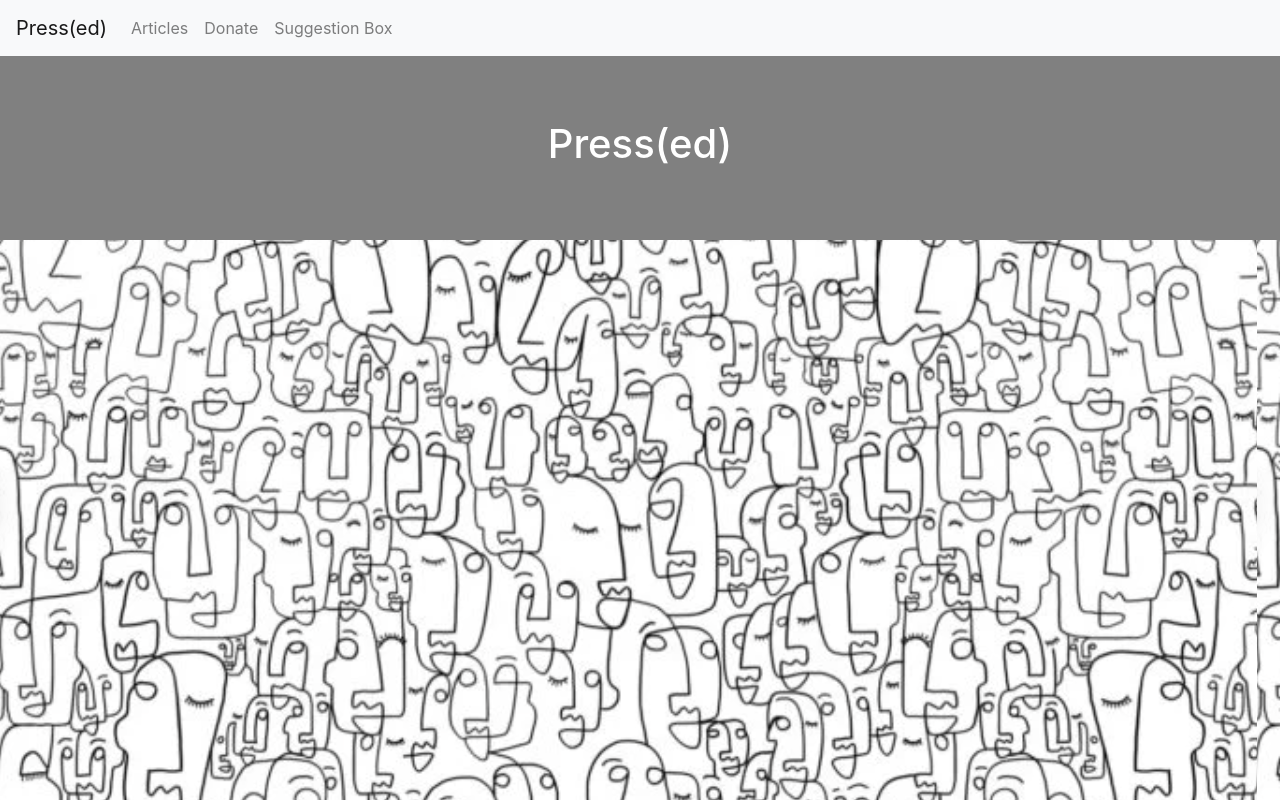
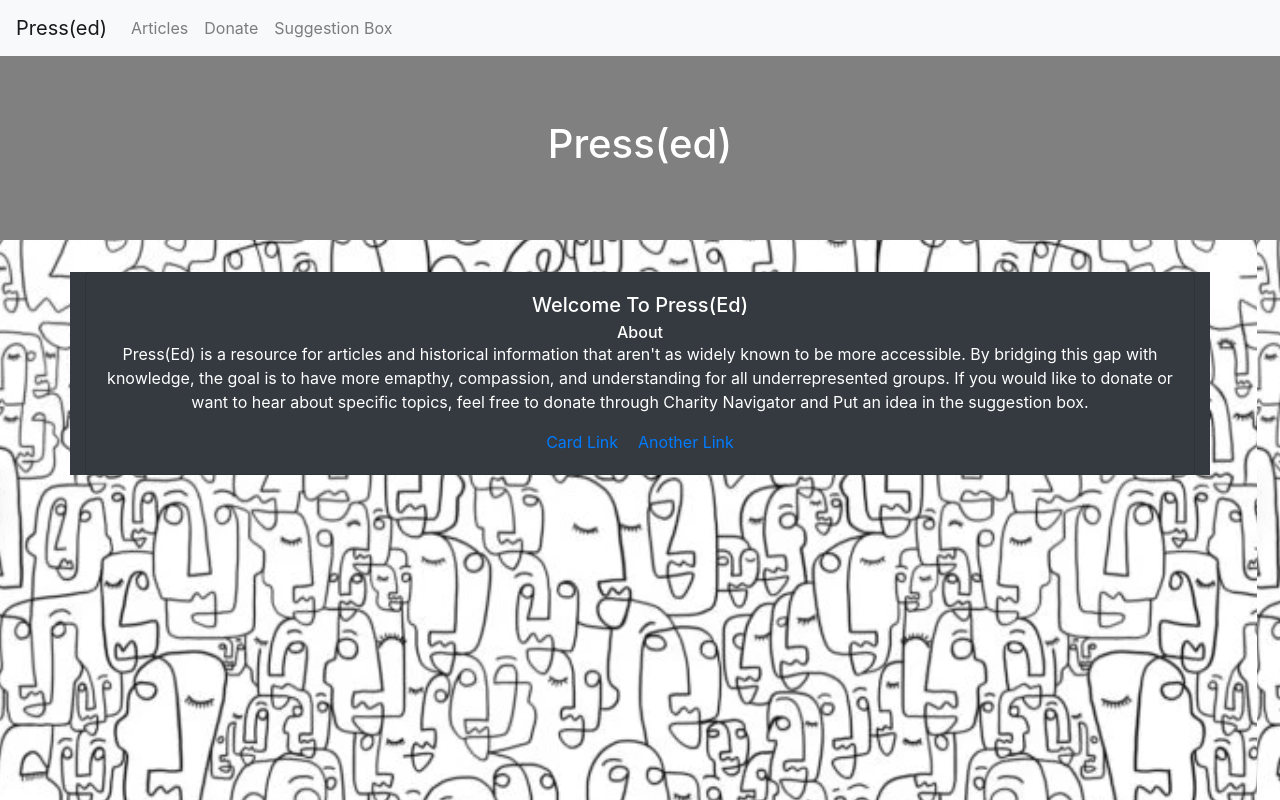
Before and after one commit to KelseyCortez/Pressed-React, a React (Create React App) app: page / in a window 1280 px wide. Built offline with nearby package versions, Linux system fonts and the light colour scheme.

Commit message:
adds about page

```diff
--- a/src/App.js
+++ b/src/App.js
@@ -1,11 +1,12 @@
 import React from 'react';
 import './App.css';
 import { Route, BrowserRouter, Switch } from 'react-router-dom';
-import Home from './components/Home';
 import CharityNav from './components/CharityNav';
 import Articles from './components/Articles';
 import Jumbotron from './components/Jumbotronheader';
 import Suggestions  from './components/Suggestions';
+import About from './components/About';
+import Home from './components/Home';
 
 
 function App() {
@@ -15,7 +16,7 @@ function App() {
       <Jumbotron />
       <BrowserRouter>
       <Switch>
-        {/* <Route exact path= '/' component= {Home}></Route> */}
+        <Route exact path= '/' component= {About}></Route>
         <Route path='/charitynav' component={CharityNav}></Route>
         <Route path='/articles' component={Articles}></Route>
         <Route path='/suggestions' component={Suggestions}></Route>
--- /dev/null
+++ b/src/components/About.jsx
@@ -0,0 +1,27 @@
+import React, { Component } from 'react'
+import { Card, Container } from 'react-bootstrap';
+
+export default class About extends Component {
+    render() {
+        return (
+            <Container className="bg-dark text-white">
+                <Card className="bg-dark text-white">
+                    <Card.Body>
+                        <Card.Title>Welcome To Press(Ed)</Card.Title>
+                        <Card.Subtitle >About</Card.Subtitle>
+                        <Card.Text>
+                            Press(Ed) is a resource for articles and historical information that aren't as widely known to be more accessible. By bridging this gap with knowledge, the goal is to have more emapthy, compassion, and understanding for all underrepresented groups.
+
+
+                            If you would like to donate or want to hear about specific topics, feel free to donate through Charity Navigator and Put an idea in the suggestion box.
+
+
+    </Card.Text>
+                        <Card.Link href="#">Card Link</Card.Link>
+                        <Card.Link href="#">Another Link</Card.Link>
+                    </Card.Body>
+                </Card>
+            </Container>
+        )
+    }
+}
--- a/src/components/Articles.jsx
+++ b/src/components/Articles.jsx
@@ -1,6 +1,6 @@
 import React, { Component } from 'react';
 import { db } from './firebase';
-import { Card, Container, Accordion} from 'react-bootstrap';
+import { Card, Container, Accordion } from 'react-bootstrap';
 
 export default class Articles extends Component {
     constructor() {
@@ -30,13 +30,12 @@ export default class Articles extends Component {
             })
     }
 
-
     render() {
         return (
             <div>
                 {this.state.articles.map((article, index) => {
                     return (
-                    <Container key={index} >
+                        <Container key={index} >
                             <Accordion>
                                 <Card className="bg-dark text-white">
                                     <Accordion.Toggle as={Card.Header} eventKey="0">{article.title}</Accordion.Toggle>
--- a/src/components/Suggestions.jsx
+++ b/src/components/Suggestions.jsx
@@ -8,6 +8,7 @@ export default class Suggestions extends Component {
         idea: '',
         notSubmitted: true,
     }
+
     handleSubmit = (e) => {
         e.preventDefault();
         db.collection('suggestions').add({
@@ -17,15 +18,15 @@ export default class Suggestions extends Component {
         this.setState({
             notSubmitted: false,
         })
+    }
 
-
-    }
     handleChange = (e) => {
         const { value, name } = e.target;
         this.setState({
             [name]: value
         })
     }
+
     render() {
         return (
             <Container className="bg-dark text-white">
@@ -40,12 +41,14 @@ export default class Suggestions extends Component {
                     </Form.Group>
                     <Button variant="light" type='submit'>Submit</Button>
                 </Form>
-                :
-                 <Card>
-
-                     </Card>}
-
-
+                    :
+                    <Card className="bg-dark text-white">
+                        <Card.Body>
+                            <Card.Subtitle >Thanks for your feedback!</Card.Subtitle>
+                            <Card.Link href="/">Home</Card.Link>
+                            <Card.Link href="/charitynav">Donate</Card.Link>
+                        </Card.Body>
+                    </Card>}
             </Container>
         )
     }
```
